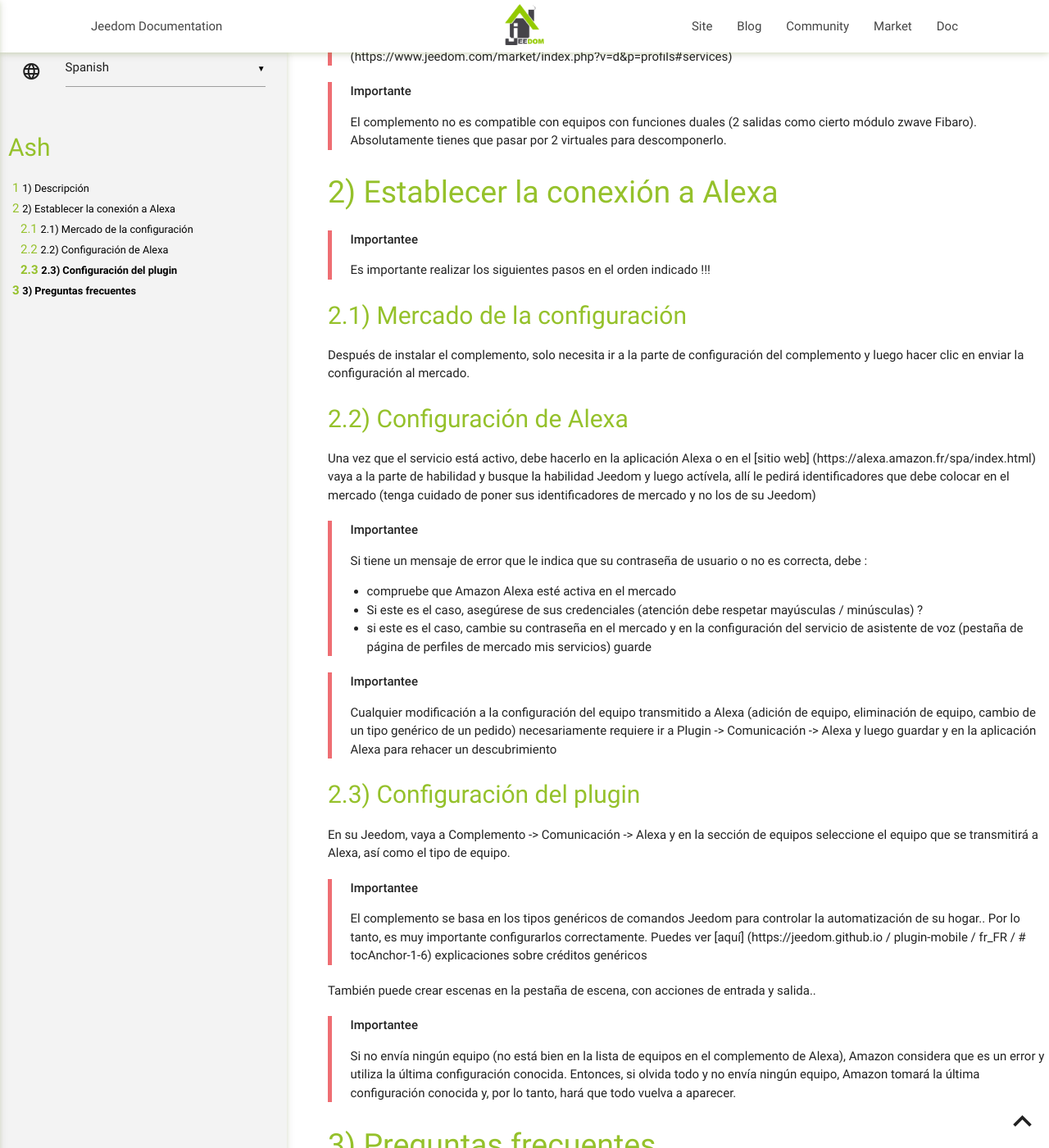
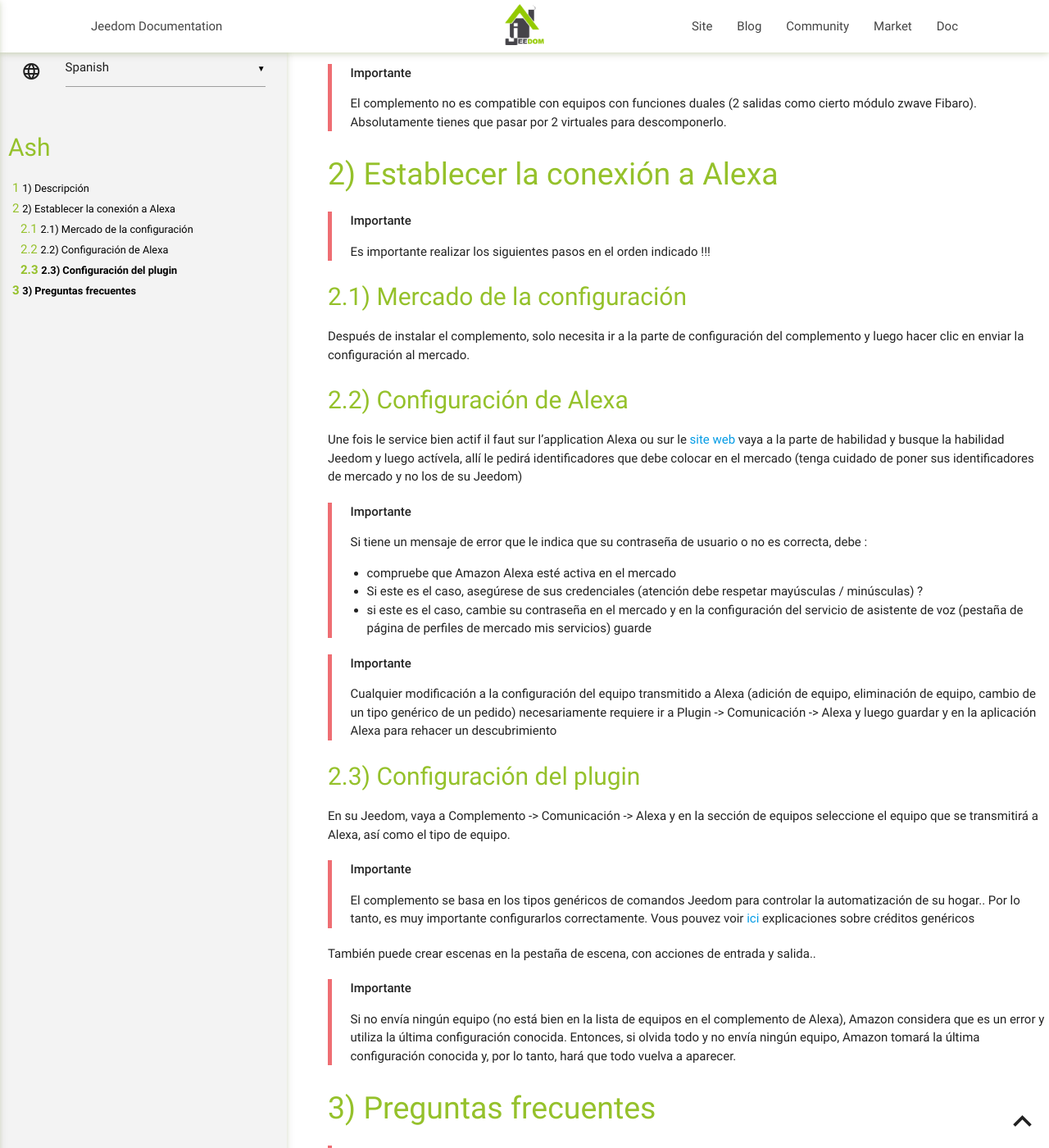
Before and after one commit to jeedom/plugin-ash, a Jekyll site: the page built from docs/es_ES/index.md, in a window 1280 px wide and 1400 px high, scrolled down 244 px. Shown: the whole window at 82% size. Built offline with Jekyll 4.4.1, drawn with Linux system fonts in a browser that asks for light colours; our own code applies the rules of GitHub Pages for plain Markdown files.

Commit message:
[Jenkins] Updated translation

```diff
--- a/docs/es_ES/index.md
+++ b/docs/es_ES/index.md
@@ -6,7 +6,7 @@ Puede operar a través de un servicio en la nube proporcionado por Jeedom.
 
 > **Importante**
 >
-> El complemento requiere una suscripción a los servicios de voz.. Puede administrar su suscripción [aquí] (https://www.jeedom.com/market/index.php?v=d&p=profils#services)
+> El complemento requiere una suscripción a los servicios de voz.. Vous pouvez gérer votre abonnement [ici](https://www.jeedom.com/market/index.php?v=d&p=profils#services)
 
 > **Importante**
 >
@@ -14,7 +14,7 @@ Puede operar a través de un servicio en la nube proporcionado por Jeedom.
 
 # Establecer la conexión a Alexa
 
-> **Importantee**
+> **Importante**
 >
 > Es importante realizar los siguientes pasos en el orden indicado !!!
 
@@ -24,16 +24,16 @@ Después de instalar el complemento, solo necesita ir a la parte de configuraci
 
 ## Configuración de Alexa
 
-Una vez que el servicio está activo, debe hacerlo en la aplicación Alexa o en el [sitio web] (https://alexa.amazon.fr/spa/index.html) vaya a la parte de habilidad y busque la habilidad Jeedom y luego actívela, allí le pedirá identificadores que debe colocar en el mercado (tenga cuidado de poner sus identificadores de mercado y no los de su Jeedom)
+Une fois le service bien actif il faut sur l'application Alexa ou sur le [site web](https://alexa.amazon.fr/spa/index.html) vaya a la parte de habilidad y busque la habilidad Jeedom y luego actívela, allí le pedirá identificadores que debe colocar en el mercado (tenga cuidado de poner sus identificadores de mercado y no los de su Jeedom)
 
-> **Importantee**
+> **Importante**
 >
 > Si tiene un mensaje de error que le indica que su contraseña de usuario o no es correcta, debe :
 > - compruebe que Amazon Alexa esté activa en el mercado
 > - Si este es el caso, asegúrese de sus credenciales (atención debe respetar mayúsculas / minúsculas) ?
 > - si este es el caso, cambie su contraseña en el mercado y en la configuración del servicio de asistente de voz (pestaña de página de perfiles de mercado mis servicios) guarde
 
-> **Importantee**
+> **Importante**
 >
 >Cualquier modificación a la configuración del equipo transmitido a Alexa (adición de equipo, eliminación de equipo, cambio de un tipo genérico de un pedido) necesariamente requiere ir a Plugin -> Comunicación -> Alexa y luego guardar y en la aplicación Alexa para rehacer un descubrimiento
 
@@ -41,13 +41,13 @@ Una vez que el servicio está activo, debe hacerlo en la aplicación Alexa o en
 
 En su Jeedom, vaya a Complemento -> Comunicación -> Alexa y en la sección de equipos seleccione el equipo que se transmitirá a Alexa, así como el tipo de equipo.
 
-> **Importantee**
+> **Importante**
 >
-> El complemento se basa en los tipos genéricos de comandos Jeedom para controlar la automatización de su hogar.. Por lo tanto, es muy importante configurarlos correctamente. Puedes ver [aquí] (https://jeedom.github.io / plugin-mobile / fr_FR / # tocAnchor-1-6) explicaciones sobre créditos genéricos
+> El complemento se basa en los tipos genéricos de comandos Jeedom para controlar la automatización de su hogar.. Por lo tanto, es muy importante configurarlos correctamente. Vous pouvez voir [ici](https://jeedom.github.io / plugin-mobile / fr_FR / # tocAnchor-1-6) explicaciones sobre créditos genéricos
 
 También puede crear escenas en la pestaña de escena, con acciones de entrada y salida..
 
-> **Importantee**
+> **Importante**
 >
 > Si no envía ningún equipo (no está bien en la lista de equipos en el complemento de Alexa), Amazon considera que es un error y utiliza la última configuración conocida. Entonces, si olvida todo y no envía ningún equipo, Amazon tomará la última configuración conocida y, por lo tanto, hará que todo vuelva a aparecer.
 
```
Also changed, not shown: core/i18n/id_ID.json (+4 -4 lines), core/i18n/it_IT.json (+4 -4 lines), core/i18n/ja_JP.json (+4 -4 lines), core/i18n/pt_PT.json (+4 -4 lines), core/i18n/ru_RU.json (+4 -4 lines), core/i18n/tr.json (+4 -4 lines), docs/de_DE/changelog.md (+2 -0 lines), docs/de_DE/index.md (+3 -3 lines), docs/en_US/changelog.md (+4 -2 lines), docs/en_US/index.md (+3 -3 lines), docs/es_ES/changelog.md (+2 -0 lines), docs/i18n/de_DE.json (+1 -6 lines), docs/i18n/en_US.json (+3 -8 lines), docs/i18n/es_ES.json (+1 -6 lines), 4 more files.
